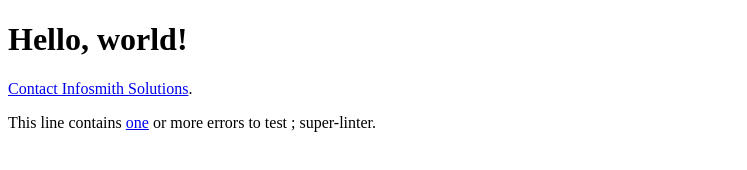
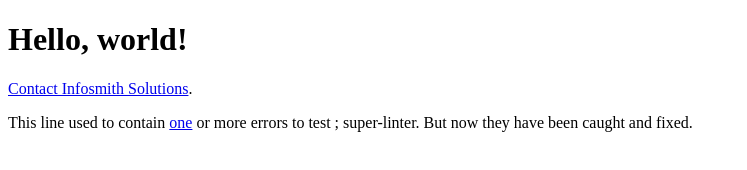
Before and after one commit to onshisan/infosmith.github.io, a plain HTML site: page index.html in a window 1280 px wide. Shown: the whole page, without its empty margins (0-747 px from the left). Drawn offline with Linux system fonts and the light colour scheme.

Commit message:
Update index.html

```diff
--- a/index.html
+++ b/index.html
@@ -6,6 +6,6 @@
   <body>
     <h1>Hello, world!</h1>
     <p><a href="mailto:contact@infosmith.solutions">Contact Infosmith Solutions</a>.</p>
-    <p>This line contains <a href="#">one<a/> or more <error>errors</error> to test&nbsp;; super-linter.</p>
+    <p>This line used to contain <a href="#">one</a> or more <error>errors</error> to test&nbsp;; super-linter. But now they have been caught and fixed.</p>
   </body>
 </html>
```
